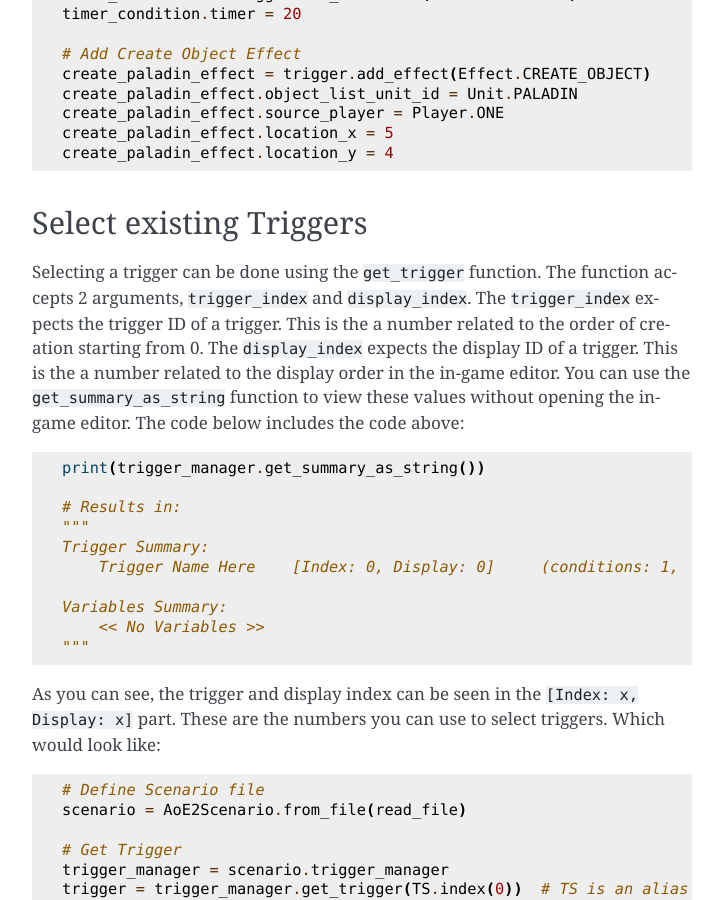
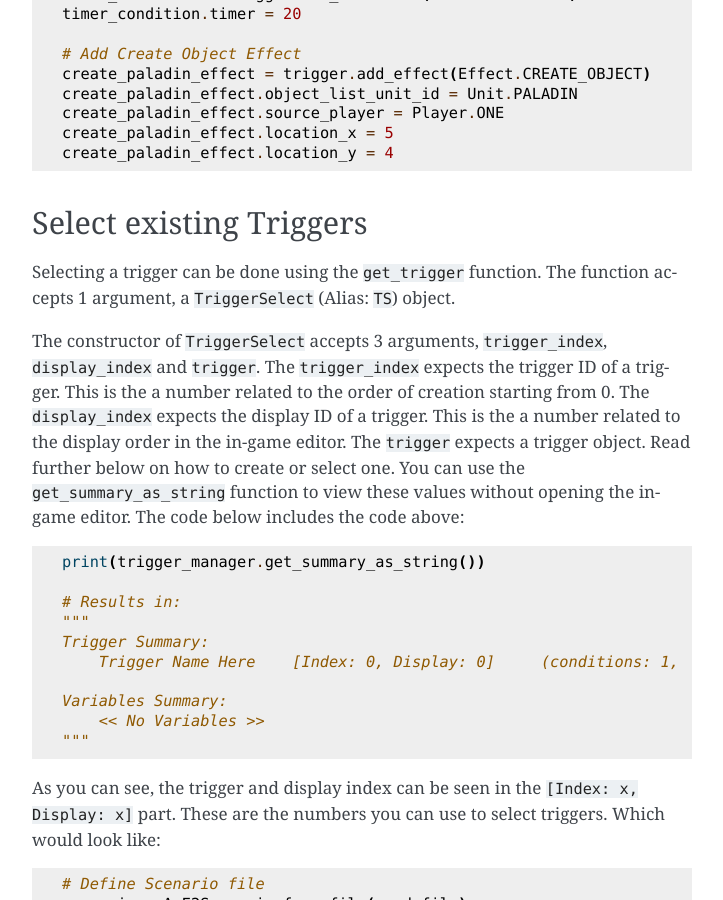
Before and after one commit to KSneijders/AoE2ScenarioParser, a Sphinx documentation site: the page built from docs/source/examples/triggers.rst, in a window 1280 px wide and 900 px high, scrolled down 704 px. Shown: the whole window, without its empty margins (388-1111 px from the left). Built offline with Sphinx 7.4.7, drawn with Linux system fonts in a browser that asks for light colours.

Commit message:
Fixed some docs on readthedocs

```diff
--- a/docs/source/examples/triggers.rst
+++ b/docs/source/examples/triggers.rst
@@ -40,9 +40,12 @@ Here's an example of how to create (add) a trigger and add a condition and effec
 Select existing Triggers
 ^^^^^^^^^^^^^^^^^^^^^^^^
 
-Selecting a trigger can be done using the ``get_trigger`` function. The function accepts 2 arguments, ``trigger_index`` and ``display_index``.
+Selecting a trigger can be done using the ``get_trigger`` function. The function accepts 1 argument, a ``TriggerSelect`` (Alias: ``TS``) object.
+
+The constructor of ``TriggerSelect`` accepts 3 arguments, ``trigger_index``, ``display_index`` and ``trigger``.
 The ``trigger_index`` expects the trigger ID of a trigger. This is the a number related to the order of creation starting from 0.
 The ``display_index`` expects the display ID of a trigger. This is the a number related to the display order in the in-game editor.
+The ``trigger`` expects a trigger object. Read further below on how to create or select one.
 You can use the ``get_summary_as_string`` function to view these values without opening the in-game editor.
 The code below includes the code above::
 
```
